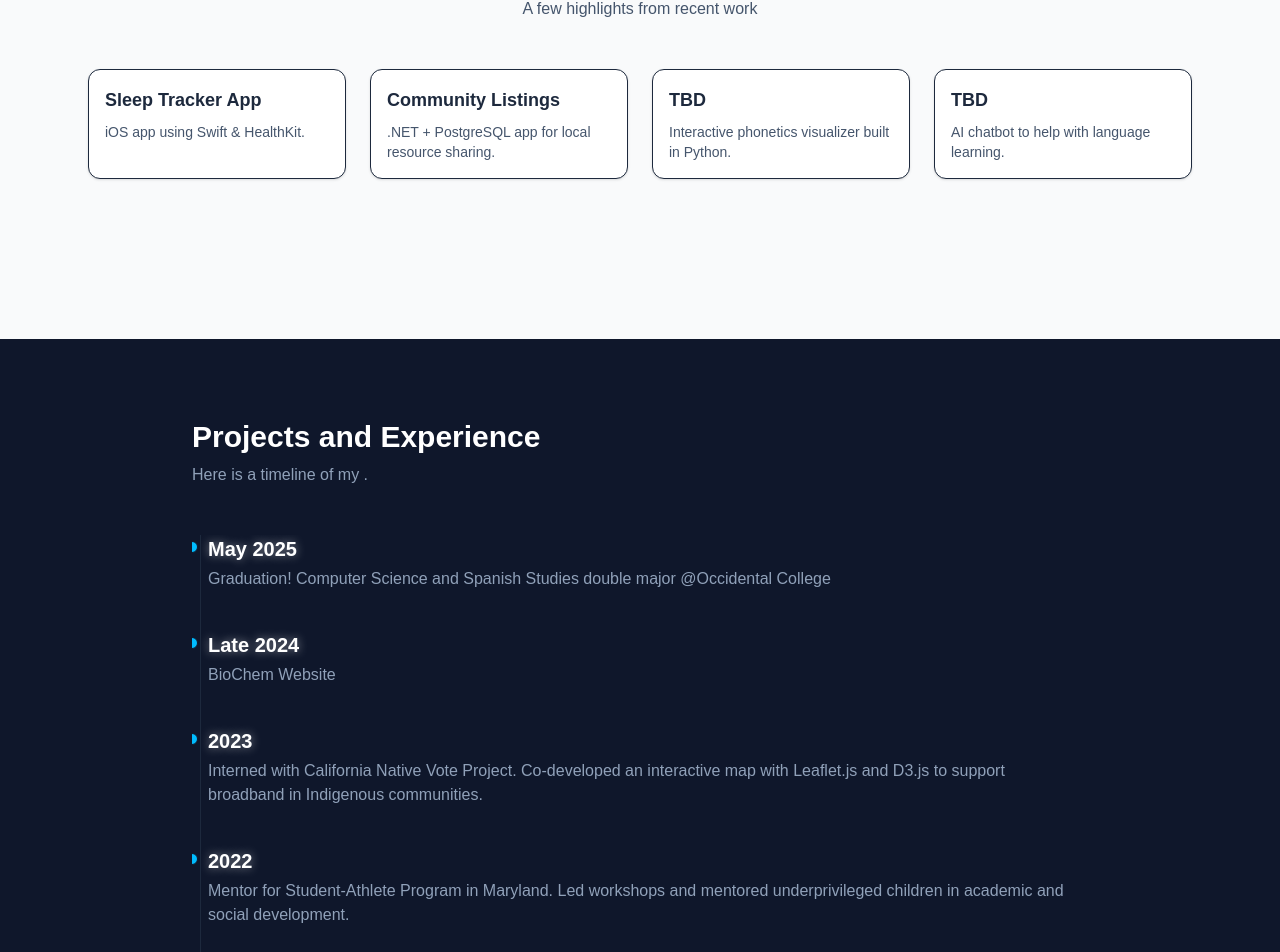
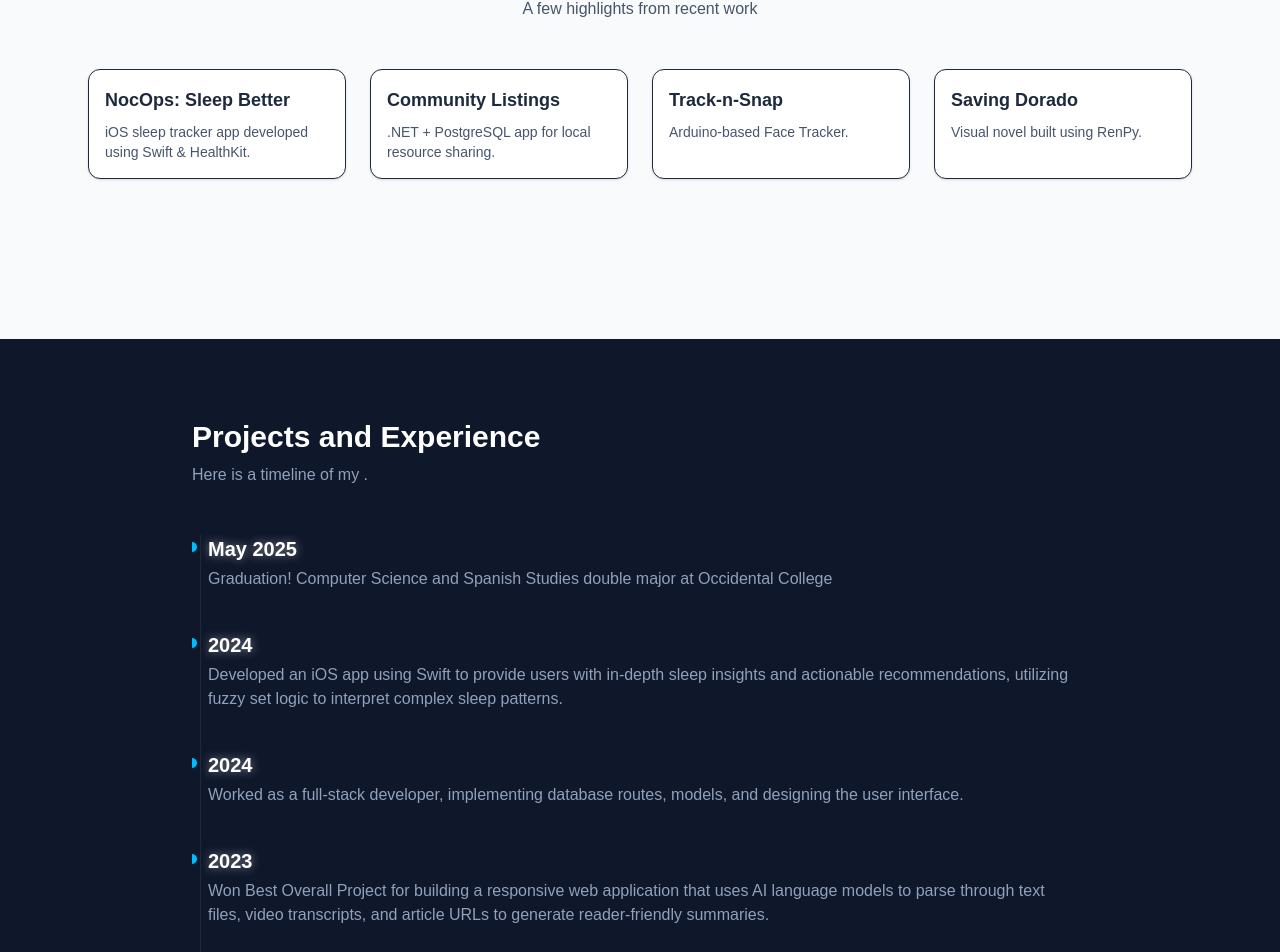
Before and after one commit to dsantiago8/personal-website, a Next.js app: page / in a window 1280 px wide. Shown: the part 1560-2512 px from the top of the page. Built offline with nearby package versions, Linux system fonts and the light colour scheme.

Commit message:
TImeline description update

```diff
--- a/src/app/components/Timeline.jsx
+++ b/src/app/components/Timeline.jsx
@@ -4,11 +4,11 @@ import { motion } from "framer-motion";
 import { useInView } from "react-intersection-observer";
 
 const timelineItems = [
-  { year: "May 2025", text: "Graduation! Computer Science and Spanish Studies double major @Occidental College" },
-  { year: "Late 2024", text: "BioChem Website" },
-  { year: "2023", text: "Interned with California Native Vote Project. Co-developed an interactive map with Leaflet.js and D3.js to support broadband in Indigenous communities." },
-  { year: "2022", text: "Mentor for Student-Athlete Program in Maryland. Led workshops and mentored underprivileged children in academic and social development." },
-  { year: "2021", text: "Mentor for Student-Athlete Program in Maryland. Led workshops and mentored underprivileged children in academic and social development." }
+  { year: "May 2025", text: "Graduation! Computer Science and Spanish Studies double major at Occidental College" },
+  { year: "2024", text: "Developed an iOS app using Swift to provide users with in-depth sleep insights and actionable recommendations, utilizing fuzzy set logic to interpret complex sleep patterns." },
+  { year: "2024", text: "Worked as a full-stack developer, implementing database routes, models, and designing the user interface." },
+  { year: "2023", text: "Won Best Overall Project for building a responsive web application that uses AI language models to parse through text files, video transcripts, and article URLs to generate reader-friendly summaries." },
+  { year: "2021", text: "Start of programming journey at Occidental College" }
 ];
 
 export default function Timeline() {
--- a/src/app/page.js
+++ b/src/app/page.js
@@ -30,7 +30,6 @@ export default function Home() {
             I build clean, fast, and user-friendly applications — combining design and development with clarity and care.
           </p>
           <div className="flex gap-4">
-            <button className="bg-black text-white px-4 py-2 rounded hover:bg-slate-800 transition">Hire Me</button>
             <a
               href="https://github.com/dsantiago8"
               target="_blank"
@@ -115,10 +114,10 @@ export default function Home() {
           </div>
           <div className="grid grid-cols-1 sm:grid-cols-2 md:grid-cols-4 gap-6">
             {[
-              { title: "Sleep Tracker App", desc: "iOS app using Swift & HealthKit." },
+              { title: "NocOps: Sleep Better", desc: "iOS sleep tracker app developed using Swift & HealthKit." },
               { title: "Community Listings", desc: ".NET + PostgreSQL app for local resource sharing." },
-              { title: "TBD", desc: "Interactive phonetics visualizer built in Python." },
-              { title: "TBD", desc: "AI chatbot to help with language learning." }
+              { title: "Track-n-Snap", desc: "Arduino-based Face Tracker." },
+              { title: "Saving Dorado", desc: "Visual novel built using RenPy." }
             ].map((proj, i) => (
               <div key={i} className="bg-white border rounded-xl p-4 shadow hover:shadow-md transition">
                 <h3 className="font-semibold text-lg mb-2">{proj.title}</h3>
```
